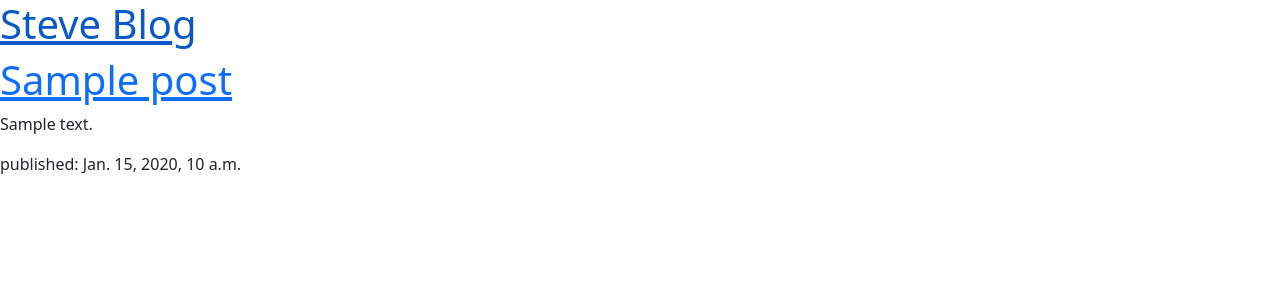
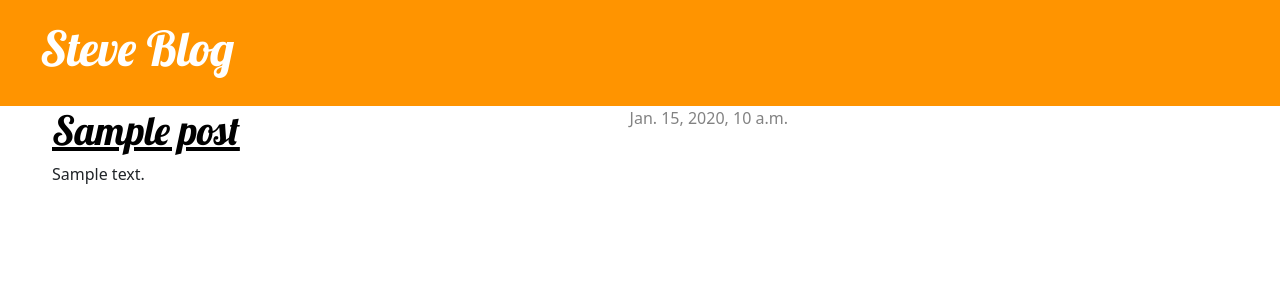
Before and after one commit to stevefoldy/my-first-blog, a Django app: template blog/templates/blog/post_list.html in a window 1280 px wide. Shown: the top 300 px of the page. Run offline with Django 3.2, Linux system fonts and the light colour scheme; the template is opened without the code that fills it: most values are stand-ins (such as "Sample title", 1, 10 or a date in 2020).

Commit message:
Added list and detail page

```diff
--- a/blog/static/css/blog.css
+++ b/blog/static/css/blog.css
@@ -0,0 +1,47 @@
+.page-header {
+    background-color: #ff9400;
+    margin-top: 0;
+    padding: 20px 20px 20px 40px;
+}
+
+.page-header h1, .page-header h1 a, .page-header h1 a:visited, .page-header h1 a:active {
+    color: #ffffff;
+    font-size: 36pt;
+    text-decoration: none;
+}
+
+.content {
+    margin-left: 40px;
+}
+
+h1, h2, h3, h4 {
+    font-family: 'Lobster', cursive;
+}
+
+.date {
+    float: right;
+    color: #828282;
+}
+
+.save {
+    float: right;
+}
+
+.post-form textarea, .post-form input {
+    width: 100%;
+}
+
+.top-menu, .top-menu:hover, .top-menu:visited {
+    color: #ffffff;
+    float: right;
+    font-size: 26pt;
+    margin-right: 20px;
+}
+
+.post {
+    margin-bottom: 70px;
+}
+
+.post h1 a, .post h1 a:visited {
+    color: #000000;
+}
--- /dev/null
+++ b/blog/templates/blog/base.html
@@ -0,0 +1,30 @@
+{% load static %}
+<!doctype html>
+<html lang="en">
+  <head>
+    <!-- Required meta tags -->
+    <meta charset="utf-8">
+    <meta name="viewport" content="width=device-width, initial-scale=1">
+
+    <!-- Bootstrap CSS -->
+    <link href="https://cdn.jsdelivr.net/npm/bootstrap@5.0.2/dist/css/bootstrap.min.css" rel="stylesheet" integrity="sha384-EVSTQN3/azprG1Anm3QDgpJLIm9Nao0Yz1ztcQTwFspd3yD65VohhpuuCOmLASjC" crossorigin="anonymous">
+    <link href="https://fonts.googleapis.com/css?family=Lobster&subset=latin,latin-ext" rel="stylesheet" type="text/css">
+    <link rel="stylesheet" href="{% static 'css/blog.css' %}">
+
+    <title>Hello, world!</title>
+  </head>
+  <body>
+    <div class="page-header">
+        <h1><a href="/">Steve Blog</a></h1>
+    </div>
+    <div class="content container">
+        <div class="row">
+            <div class="col-md-8">
+            {% block content %}
+            {% endblock %}
+            </div>
+        </div>
+    </div>
+    <script src="https://cdn.jsdelivr.net/npm/bootstrap@5.0.2/dist/js/bootstrap.bundle.min.js" integrity="sha384-MrcW6ZMFYlzcLA8Nl+NtUVF0sA7MsXsP1UyJoMp4YLEuNSfAP+JcXn/tWtIaxVXM" crossorigin="anonymous"></script>
+  </body>
+</html>
--- a/blog/templates/blog/post_list.html
+++ b/blog/templates/blog/post_list.html
@@ -1,30 +1,12 @@
-{% load static %}
-<!doctype html>
-<html lang="en">
-  <head>
-    <!-- Required meta tags -->
-    <meta charset="utf-8">
-    <meta name="viewport" content="width=device-width, initial-scale=1">
-
-    <!-- Bootstrap CSS -->
-    <link href="https://cdn.jsdelivr.net/npm/bootstrap@5.0.2/dist/css/bootstrap.min.css" rel="stylesheet" integrity="sha384-EVSTQN3/azprG1Anm3QDgpJLIm9Nao0Yz1ztcQTwFspd3yD65VohhpuuCOmLASjC" crossorigin="anonymous">
-    <link rel="stylesheet" href="{% static 'css/blog.css' %}">
-
-    <title>Hello, world!</title>
-  </head>
-  <body>
-    <div>
-        <h1><a href="">Steve Blog</a></h1>
-    </div>
-
+{% extends 'blog/base.html' %}
+{% block content %}
     {% for post in posts %}
-    <div>
-
-        <h1><a href="">{{ post.title }}</a></h1>
-        <p>{{ post.text|linebreaksbr }}</p>
-        <p>published: {{ post.published_date }}</p>
-    </div>
+        <div class="post">
+            <div class="date">
+                {{ post.published_date }}
+            </div>
+            <h1><a href="{% url 'post_detail' pk=post.pk %}">{{ post.title }}</a></h1>
+            <p>{{ post.text|linebreaksbr }}</p>
+        </div>
     {% endfor %}
-    <script src="https://cdn.jsdelivr.net/npm/bootstrap@5.0.2/dist/js/bootstrap.bundle.min.js" integrity="sha384-MrcW6ZMFYlzcLA8Nl+NtUVF0sA7MsXsP1UyJoMp4YLEuNSfAP+JcXn/tWtIaxVXM" crossorigin="anonymous"></script>
-  </body>
-</html>
+{% endblock %}
--- a/blog/urls.py
+++ b/blog/urls.py
@@ -3,4 +3,5 @@ from . import views
 
 urlpatterns = [
     url(r'^$', views.post_list, name='post_list'),
+    url(r'^post/(?P<pk>[0-9]+)/$', views.post_detail, name='post_detail'),
 ]
--- a/blog/views.py
+++ b/blog/views.py
@@ -1,4 +1,4 @@
-from django.shortcuts import render
+from django.shortcuts import render, get_object_or_404
 from django.utils import timezone
 from .models import Post
 
@@ -7,3 +7,6 @@ from .models import Post
 def post_list(request):
     posts = Post.objects.filter(published_date__lte=timezone.now()).order_by('published_date')
     return render(request, 'blog/post_list.html', {'posts':posts})
+def post_detail(request, pk):
+    post = get_object_or_404(Post, pk=pk)
+    return render(request, 'blog/post_detail.html', {'post': post})
```
Also changed, not shown: blog/templates/blog/post_detail.html (added, +13 -0 lines).
